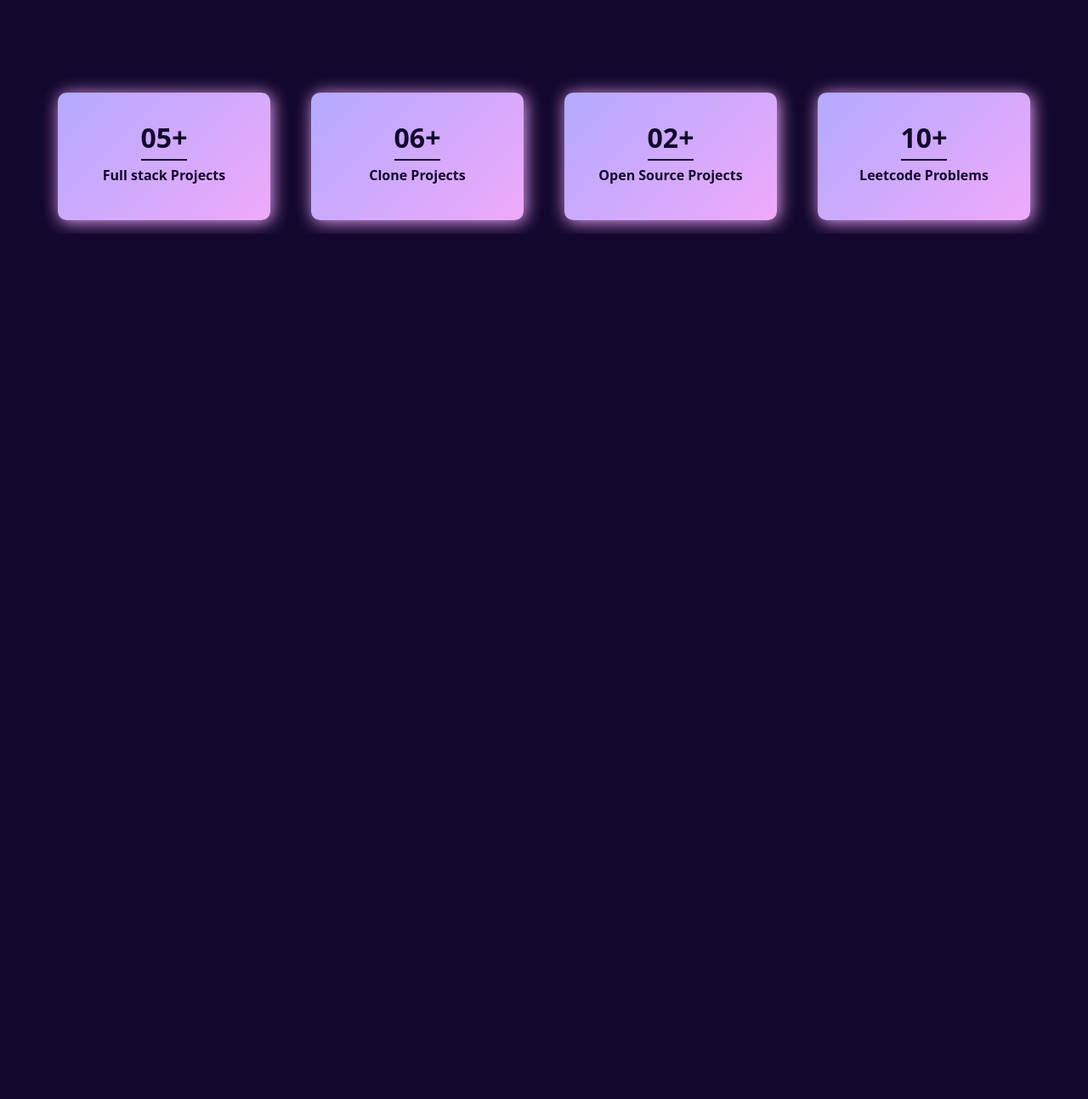
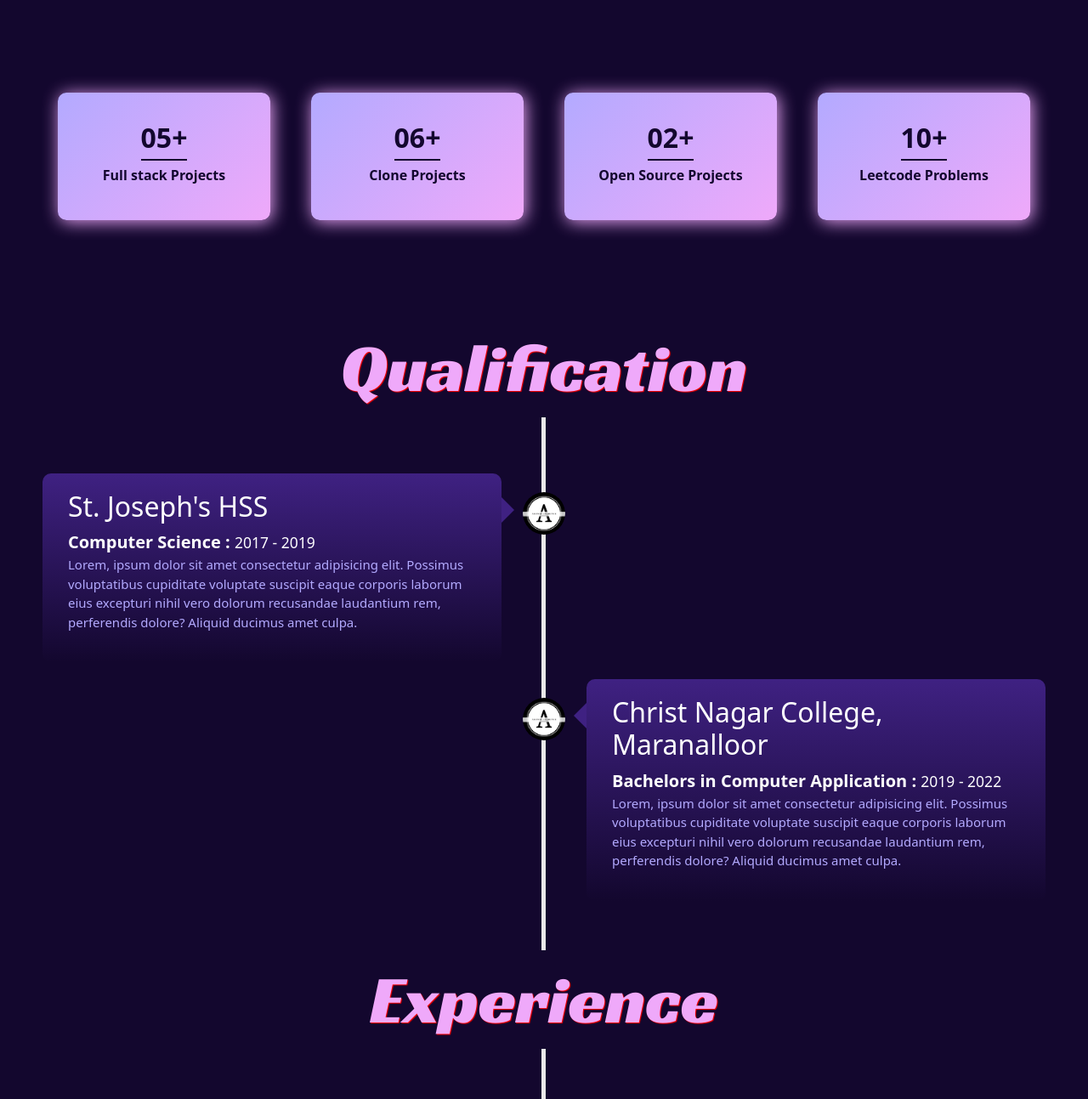
Before and after one commit to ashwinclarence/ASHWIN_CLARENCE_portfolio, a plain HTML site: page index.html in a window 1280 px wide. Shown: the part 1399-2692 px from the top of the page at 85% size. Before the commit the page ends 1674 px from the top, so only its background shows below. Drawn offline with nearby package versions, Linux system fonts and the light colour scheme.

Commit message:
qualifiction and experience timeline added

```diff
--- a/index.html
+++ b/index.html
@@ -77,12 +77,12 @@
                     My interests include joining an exciting team of passionate people, personal growth, and making
                     silly faces. if you're looking for a developer to add to your team, I'd love
                     to hear from you!</p>
-                    <div class="about-action">
+                <div class="about-action">
 
-                        <button class="about-btn"><a href="Ashwin C_Resume.pdf" target="_blank">View Resume</a></button>
-                        <button class="about-btn"><a href="#" target="_blank">Contact Me</a></button>
+                    <button class="about-btn"><a href="Ashwin C_Resume.pdf" target="_blank">View Resume</a></button>
+                    <button class="about-btn"><a href="#" target="_blank">Contact Me</a></button>
 
-                    </div>
+                </div>
                 <h2><i class="fa-solid fa-bracket-curly-right"></i></h2>
             </div>
         </div>
@@ -117,7 +117,88 @@
 
 
 
-    <!--  -->
+    <!-- qualification -->
+    <div class="qualification-container" id="qualification" >
+
+        <div class="center-qualification-box d-flex align-items-center justify-content-center mb-5">
+            <h2 class="sub-heading">Qualification</h2>
+        </div>
+        <div class="qualification-box left-qualification-box">
+
+            <img src="images/ASHWINlogorouned.webp" alt="" style="width: 50px;">
+
+            <div class="qualification-bottom">
+                <h2>St. Joseph's HSS</h2>
+                <b>Computer Science :</b>
+                <small>2017 - 2019</small>
+                <p>Lorem, ipsum dolor sit amet consectetur adipisicing elit. Possimus voluptatibus cupiditate voluptate
+                    suscipit eaque corporis laborum eius excepturi nihil vero dolorum recusandae laudantium rem,
+                    perferendis dolore? Aliquid ducimus amet culpa.</p>
+                    <span class="left-conatiner-arrow"></span>
+            </div>
+        </div>
+        <div class="qualification-box right-qualification-box">
+
+            <img src="images/ASHWINlogorouned.webp" alt="" style="width: 50px;">
+
+            <div class="qualification-bottom">
+                <h2>Christ Nagar College, Maranalloor</h2>
+                <b>Bachelors in Computer Application :</b>
+                <small>2019 - 2022</small>
+                <p>Lorem, ipsum dolor sit amet consectetur adipisicing elit. Possimus voluptatibus cupiditate voluptate
+                    suscipit eaque corporis laborum eius excepturi nihil vero dolorum recusandae laudantium rem,
+                    perferendis dolore? Aliquid ducimus amet culpa.</p>
+                    <span class="right-conatiner-arrow"></span>
+            </div>
+        </div>
+        <div class="center-qualification-box d-flex align-items-center justify-content-center mb-5 py-5">
+            <h2 class="sub-heading">Experience</h2>
+        </div>
+        <div class="qualification-box left-qualification-box">
+
+            <img src="images/ASHWINlogorouned.webp" alt="" style="width: 50px;">
+
+            <div class="qualification-bottom">
+                <h2>Shift Manager</h2>
+                <b>Mcdonald's :</b>
+                <small>2022 - 2023</small>
+                <p>Lorem, ipsum dolor sit amet consectetur adipisicing elit. Possimus voluptatibus cupiditate voluptate
+                    suscipit eaque corporis laborum eius excepturi nihil vero dolorum recusandae laudantium rem,
+                    perferendis dolore? Aliquid ducimus amet culpa.</p>
+                    <span class="left-conatiner-arrow"></span>
+            </div>
+        </div>
+        <div class="qualification-box right-qualification-box">
+
+            <img src="images/ASHWINlogorouned.webp" alt="" style="width: 50px;">
+
+            <div class="qualification-bottom">
+                <h2>Business Development</h2>
+                <b>Al Shula :</b>
+                <small>2023 - 2024</small>
+                <p>Lorem, ipsum dolor sit amet consectetur adipisicing elit. Possimus voluptatibus cupiditate voluptate
+                    suscipit eaque corporis laborum eius excepturi nihil vero dolorum recusandae laudantium rem,
+                    perferendis dolore? Aliquid ducimus amet culpa.</p>
+                    <span class="right-conatiner-arrow"></span>
+            </div>
+        </div>
+        <div class="qualification-box left-qualification-box">
+
+            <img src="images/ASHWINlogorouned.webp" alt="" style="width: 50px;">
+
+            <div class="qualification-bottom">
+                <h2>MERN Stack Intern</h2>
+                <b>Brototype Trivandrum :</b>
+                <small>2024 - present</small>
+                <p>Lorem, ipsum dolor sit amet consectetur adipisicing elit. Possimus voluptatibus cupiditate voluptate
+                    suscipit eaque corporis laborum eius excepturi nihil vero dolorum recusandae laudantium rem,
+                    perferendis dolore? Aliquid ducimus amet culpa.</p>
+                    <span class="left-conatiner-arrow"></span>
+            </div>
+        </div>
+
+
+    </div>
 
 
     <!-- font-awesome -->
--- a/style.css
+++ b/style.css
@@ -189,11 +189,13 @@ body {
     color: #B3AAFF;
     font-size: 2rem;
 }
-.about-header p{
+
+.about-header p {
     text-align: justify;
     font-size: 1.4rem;
 }
-.sub-heading{
+
+.sub-heading {
     /* font-family: "Kanit", sans-serif; */
     /* font-family: "Space Grotesk", sans-serif; */
     font-family: "Racing Sans One", sans-serif;
@@ -202,7 +204,7 @@ body {
     text-shadow: 1px 1px 1px red;
 }
 
-.about-btn{
+.about-btn {
     width: 300px;
     height: 50px;
     text-align: center;
@@ -213,20 +215,24 @@ body {
     /* box-shadow: 2px 2px 5px #EFA9FA; */
     transition: all .3s ease-in-out;
 }
-.about-btn a{
+
+.about-btn a {
     text-decoration: none;
     color: #13072E;
     font-size: 18px;
     font-weight: 700;
 }
-.about-btn:hover{
+
+.about-btn:hover {
     scale: .9;
 }
-.about-btn:focus{
+
+.about-btn:focus {
     background: linear-gradient(135deg, #402afe, #e12bfd);
     /* box-shadow: 2px 2px 5px #EFA9FA; */
 }
-.about-profile-box{
+
+.about-profile-box {
     display: flex;
     align-items: center;
     justify-content: center;
@@ -239,3 +245,107 @@ body {
     border-radius: 50%;
     background: linear-gradient(135deg, #402afe, #e12bfd);
 }
+
+
+/* qualification */
+.qualification-container {
+    position: relative;
+    width: 100vw;
+    padding-top: 100px;
+
+}
+
+.qualification-header {
+    padding: 10px 50px;
+}
+
+.qualification-box {
+    padding: 10px 50px;
+    position: relative;
+    width: 50%;
+    color: #ffffff;
+}
+
+
+.qualification-bottom {
+    padding: 20px 30px;
+    background: linear-gradient(3600deg, #13072E, #3f2182);
+    position: relative;
+    border-radius: 10px;
+    font-size: 20px;
+}
+
+.qualification-bottom p {
+    color: #B3AAFF;
+    font-size: 15px;
+}
+
+.qualification-box img {
+    position: absolute;
+    width: 50px;
+    height: 50px;
+    object-fit: cover;
+    border-radius: 50%;
+    right: -25px;
+    top: 32px;
+    z-index: 10px;
+}
+
+.left-qualification-box {
+    left: 0;
+}
+
+.right-qualification-box {
+    left: 50%;
+}
+
+.right-qualification-box img {
+    left: -25px;
+}
+
+.qualification-container::after {
+    content: "";
+    position: absolute;
+    width: 5px;
+    height: 100%;
+    background-color: #e9e9e9;
+    top: 100px;
+    left: 50%;
+    margin-left: -3px;
+    z-index: -1;
+}
+
+.center-qualification-box h2 {
+    font-size: 5rem;
+    padding: 10px;
+    height: auto;
+    background-color: #13072E;
+    /* border-bottom: 5px solid #e9e9e9; */
+    display: flex;
+    align-items: center;
+    justify-content: center;
+}
+
+.left-conatiner-arrow {
+    height: 0;
+    width: 0;
+    position: absolute;
+    top: 28px;
+    z-index: 1;
+    border-top: 15px solid transparent;
+    border-bottom: 15px solid transparent;
+    border-left: 15px solid #3f2182;
+    right: -15px;
+}
+
+.right-conatiner-arrow {
+    height: 0;
+    width: 0;
+    position: absolute;
+    top: 28px;
+    z-index: 1;
+    border-top: 15px solid transparent;
+    border-bottom: 15px solid transparent;
+    border-right: 15px solid #3f2182;
+    left: -15px;
+}
```
Lines whose indentation alone changed are shown as unchanged.
